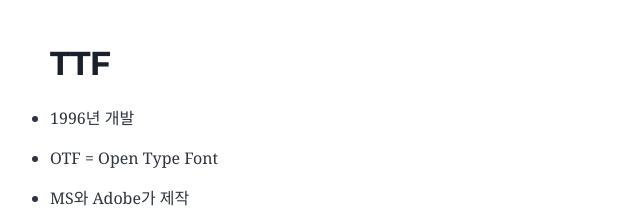
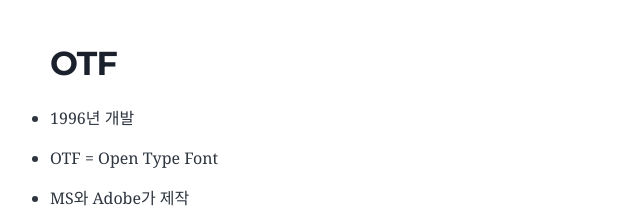
Before and after one commit to turastory/tlog, a Gatsby site: page /snippets/20220216-ttf-vs-otf/ in a window 1280 px wide. Shown: the part 974-1188 px from the top of the page, 274-914 px from the left. Built offline with nearby package versions, Linux system fonts and the light colour scheme; Gatsby itself is replaced by a stand-in of ours.

Commit message:
Fix typo

```diff
--- a/content/blog/snippets/20220216-ttf-vs-otf.md
+++ b/content/blog/snippets/20220216-ttf-vs-otf.md
@@ -27,7 +27,7 @@
 
 -> 문서 작업에 적합
 
-## TTF
+## OTF
 
 - 1996년 개발
 - OTF = Open Type Font
```
